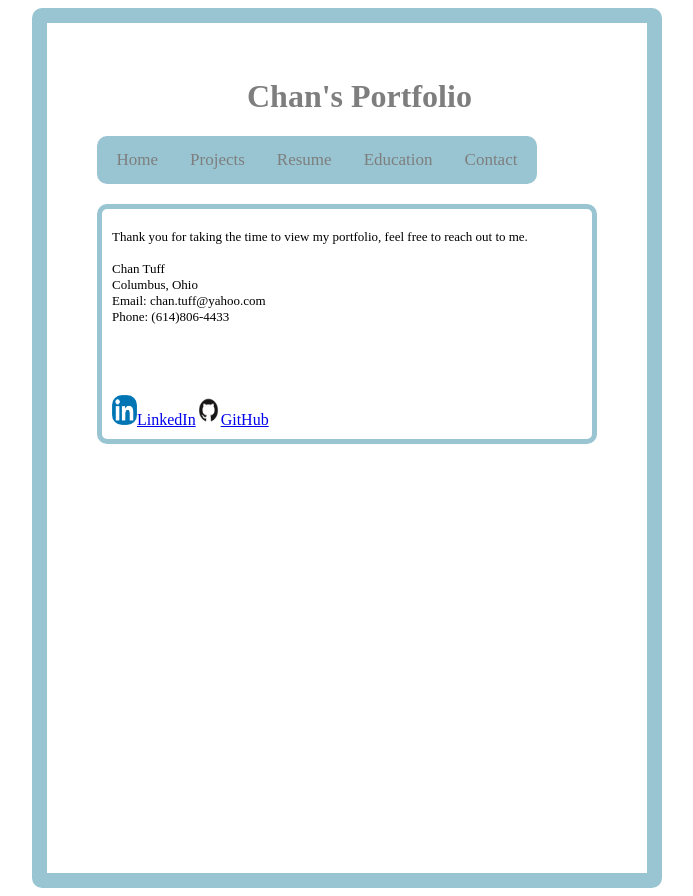
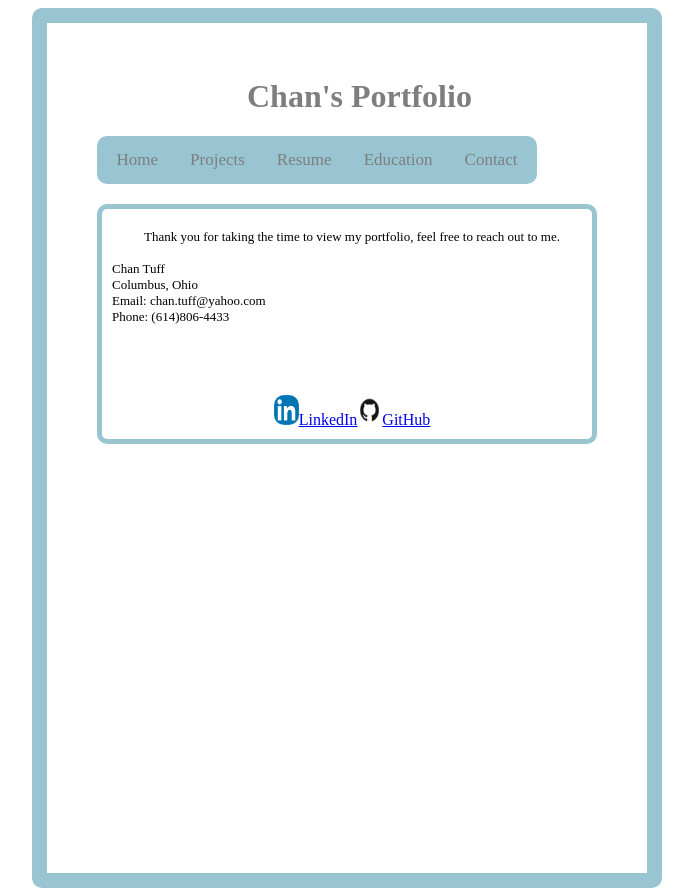
Before and after one commit to chantuff/Personal_Portfolio_Website, a React (Vite) app in the folder Portfolio_Website/: page /contact in a window 1280 px wide. Shown: the whole page, without its empty margins (526-1219 px from the left). Built offline with nearby package versions, Linux system fonts and the light colour scheme.

Commit message:
added css

```diff
--- a/Portfolio_Website/src/App.css
+++ b/Portfolio_Website/src/App.css
@@ -22,7 +22,6 @@
   background-color: #1f829b75;
   overflow: hidden;
   border-radius: 10px;
-
 }
 
 .nav a {
@@ -101,7 +100,7 @@ font-size: small;
   padding-left: 10px;
   padding-bottom: 10px;
   border-radius: 10px;
-
+  color: #7e7e7e;
 }
 
 .certs {
@@ -112,12 +111,13 @@ font-size: small;
   margin-top: 20px;
   text-align: center;
   font-size: larger;
-  color: #7e7e7e ;
+  color: #7e7e7e;
 }
 
 .contact {
   margin-top: 20px;
   font-size: small;
+  text-align: center;
 }
 
 .project-box {
@@ -136,4 +136,10 @@ font-size: small;
   padding-left: 10px;
   padding-bottom: 10px;
   border-radius: 10px;
+  text-align: center;
+
 }
+
+.name {
+  text-align: left;
+}
--- a/Portfolio_Website/src/pages/Contact.jsx
+++ b/Portfolio_Website/src/pages/Contact.jsx
@@ -8,10 +8,12 @@ function Contact() {
           Thank you for taking the time to view my portfolio, feel free to reach
           out to me.<br></br>
           <br></br>
+          <div className="name">
           Chan Tuff<br></br>
           Columbus, Ohio <br></br>
           Email: chan.tuff@yahoo.com<br></br>
           Phone: (614)806-4433<br></br>
+          </div>
         </div>
         <img src="linkedin.png" style={{ width: 25, height: 30 }}></img>
         <a href="https://www.linkedin.com/in/chan-tuff/">LinkedIn</a>
```
Lines whose indentation alone changed are shown as unchanged.
